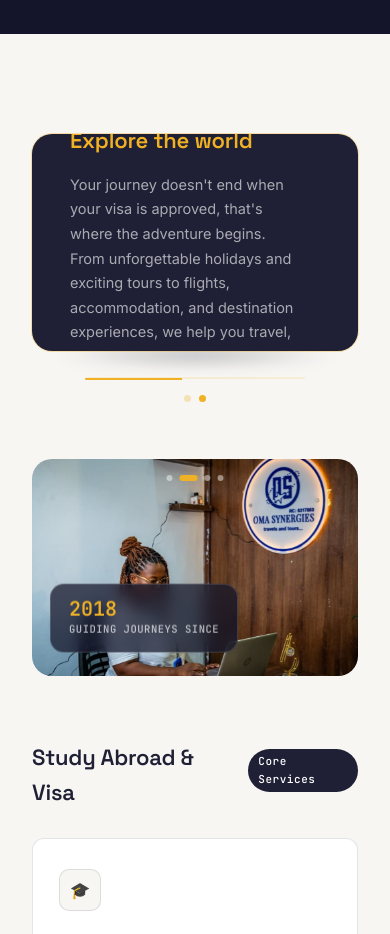
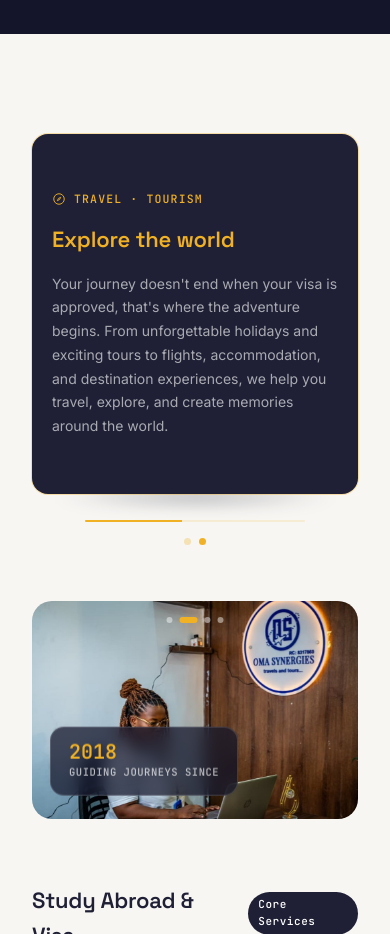
Before and after one commit to vitalcard22/oma-synergies-web, a React (Vite) app: page / in a window 390 px wide. Shown: the part 2100-3034 px from the top of the page. Built offline with nearby package versions, Linux system fonts and the light colour scheme.

Commit message:
Fix page-turn card for mobile: switch from fixed aspect-ratio (which was risking text overflow on narrow screens) to a generous min-height below 900px, reduce padding and body font-size on smaller screens, let body text use full width instead of 92% once the card is already narrow

```diff
--- a/src/components/PageTurnCard.css
+++ b/src/components/PageTurnCard.css
@@ -34,6 +34,19 @@
   transition: transform 1.1s cubic-bezier(0.65, 0, 0.35, 1);
 }
 
+@media (max-width: 900px) {
+  .ptc-flipper {
+    aspect-ratio: auto;
+    min-height: 330px;
+  }
+}
+
+@media (max-width: 480px) {
+  .ptc-flipper {
+    min-height: 360px;
+  }
+}
+
 .ptc-face {
   position: absolute;
   inset: 0;
@@ -48,6 +61,19 @@
   overflow: hidden;
   box-shadow: 0 0 0 1px rgba(240, 177, 36, 0.22);
   animation: ptcGlow 5s ease-in-out infinite;
+}
+
+@media (max-width: 900px) {
+  .ptc-face {
+    padding: 28px 26px;
+  }
+}
+
+@media (max-width: 480px) {
+  .ptc-face {
+    padding: 24px 20px;
+    border-radius: 16px;
+  }
 }
 
 @keyframes ptcGlow {
@@ -91,6 +117,13 @@
   line-height: 1.7;
   margin: 0;
   max-width: 92%;
+}
+
+@media (max-width: 900px) {
+  .ptc-body {
+    max-width: 100%;
+    font-size: 14px;
+  }
 }
 
 .ptc-fold {
```
